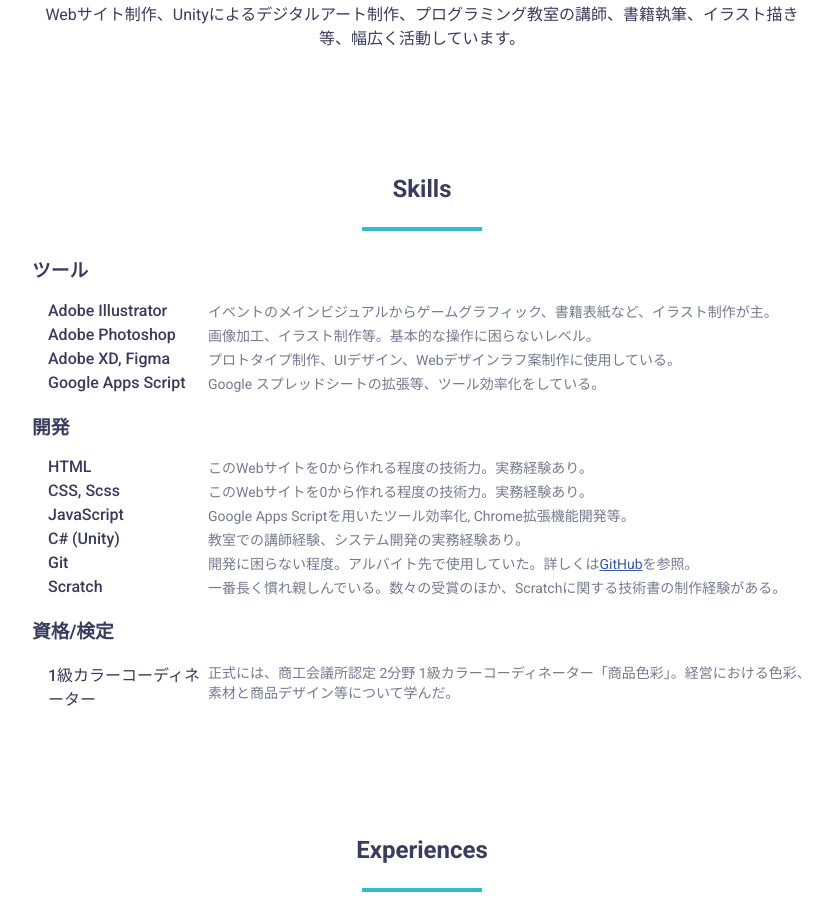
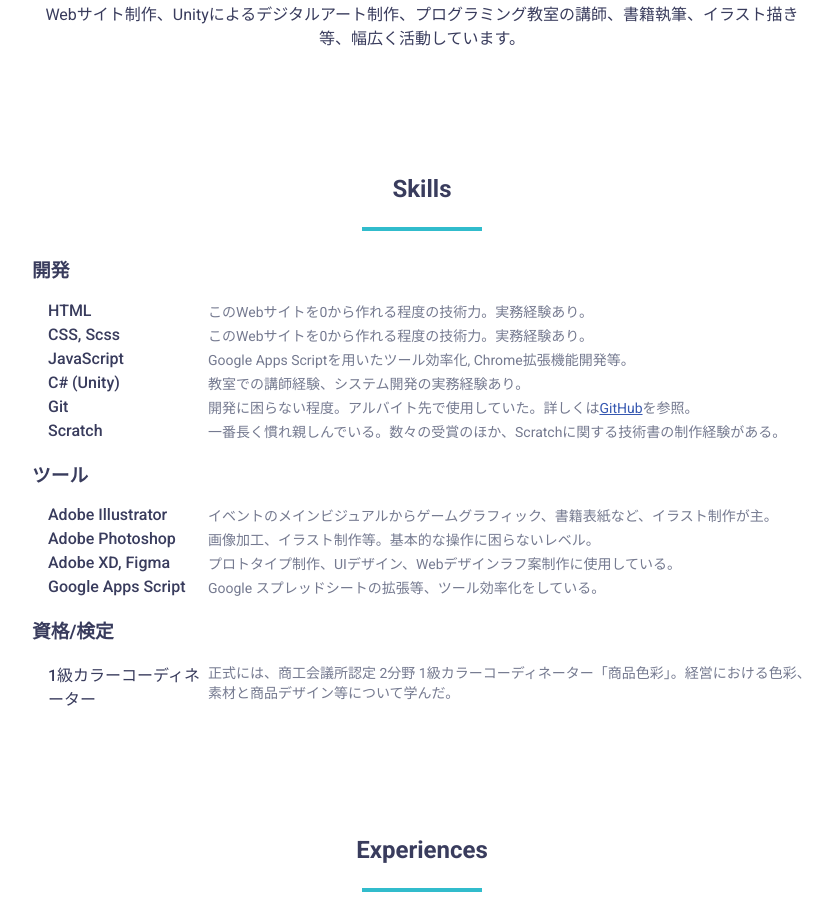
Before and after one commit to madoreenu/yuki384.github.io, a Jekyll site: the page built from about.md, in a window 1280 px wide and 900 px high, scrolled down 548 px. Shown: the whole window, without its empty margins (218-1051 px from the left). Built offline with Jekyll 4.4.1, drawn with Linux system fonts in a browser that asks for light colours; nearby versions of some CDN libraries; some web fonts are replaced.

Commit message:
Re-order skills

```diff
--- a/about.md
+++ b/about.md
@@ -17,10 +17,10 @@ layout: default
 </section>
 <section>
   <h2 class="top-h2">Skills</h2>
+  <h3>開発</h3>
+  {% include skill-list.html category="code"%}
   <h3>ツール</h3>
   {% include skill-list.html category="tool"%}
-  <h3>開発</h3>
-  {% include skill-list.html category="code"%}
   <h3>資格/検定</h3>
   {% include skill-list.html category="certification"%}
 </section>
```
